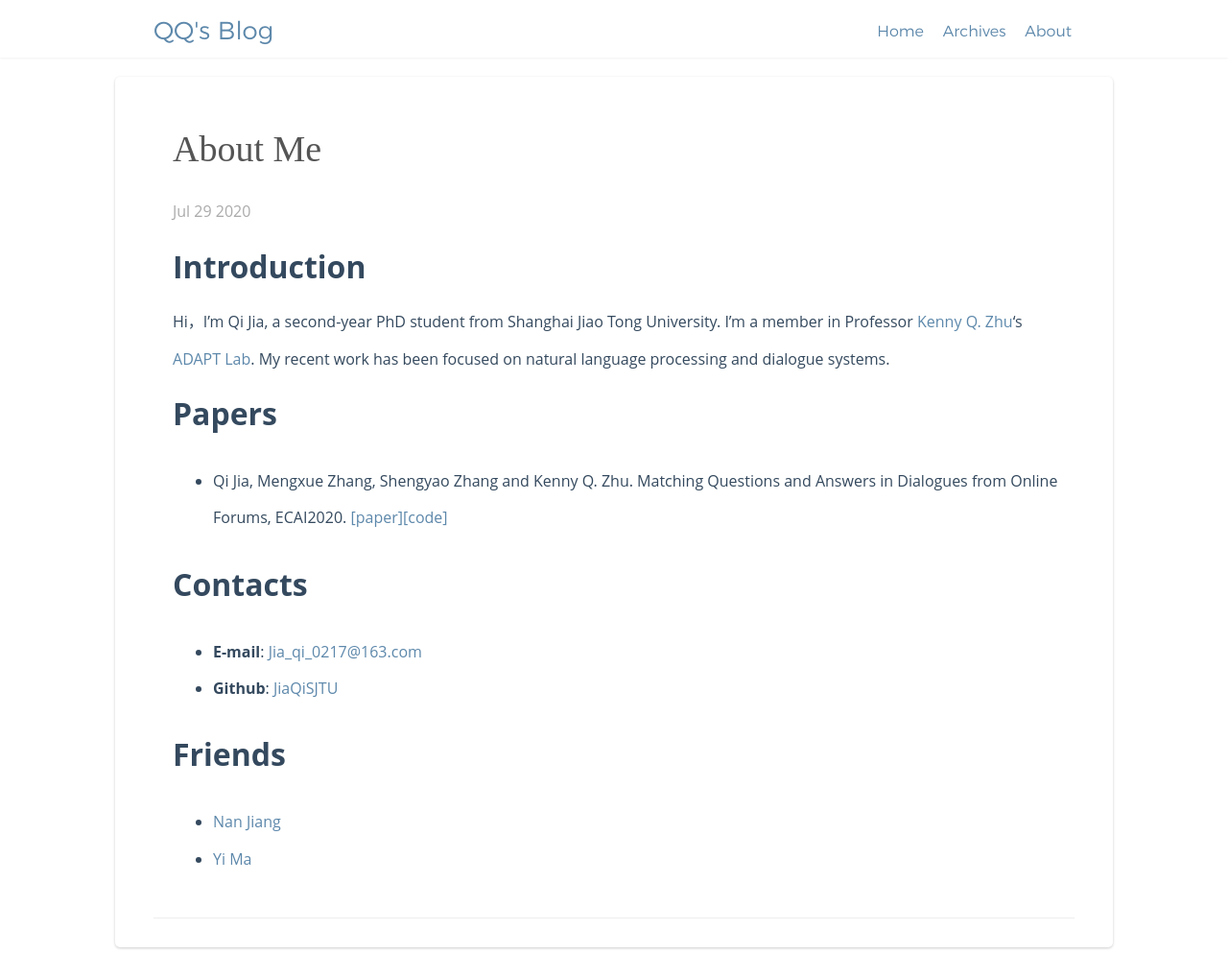
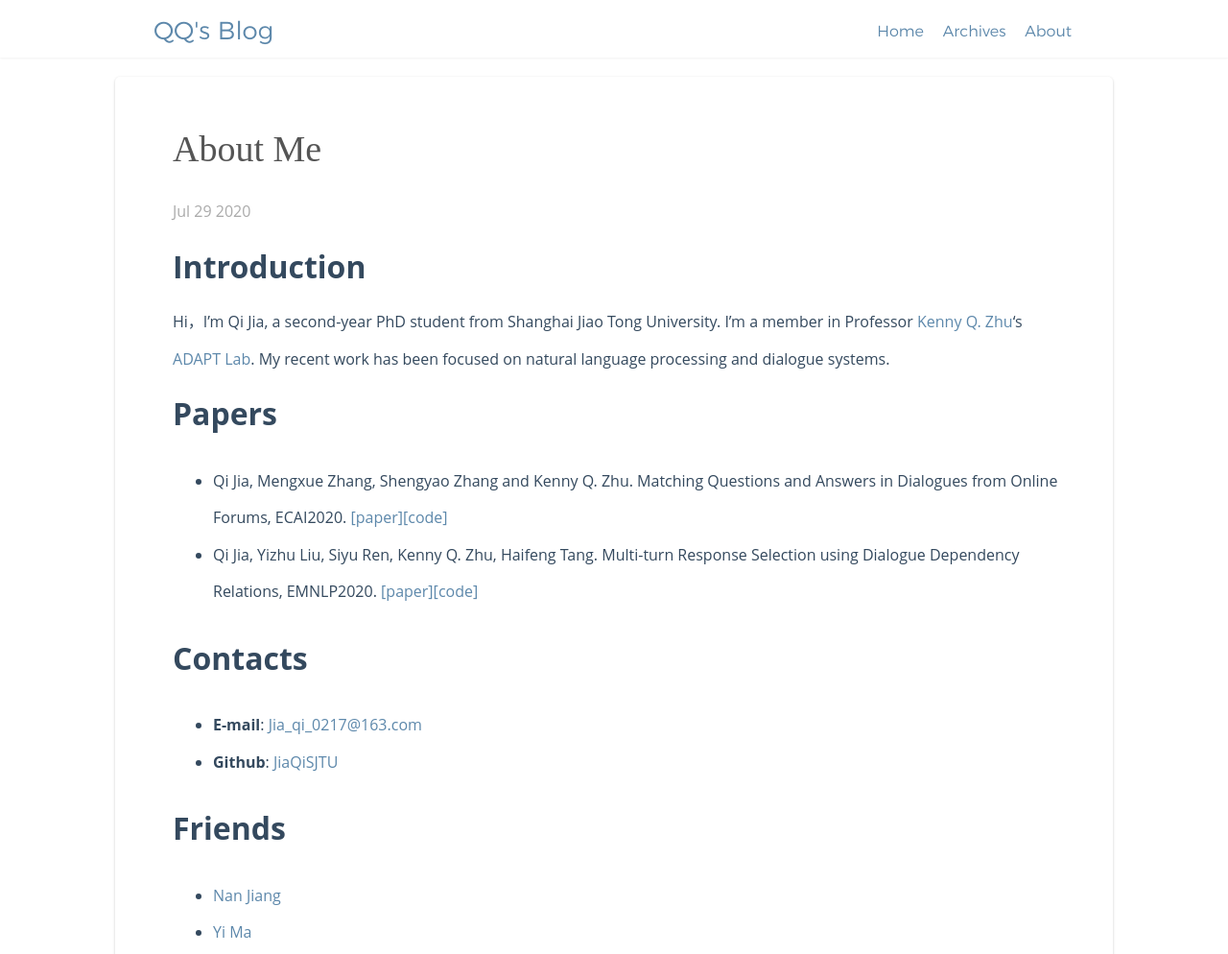
Before and after one commit to JiaQiSJTU/QiJia.github.io, a plain HTML site: page about/index.html in a window 1280 px wide. Shown: the top 994 px of the page at 96% size. Drawn offline with nearby package versions, Linux system fonts and the light colour scheme; some packages are replaced by stand-ins of ours; a web font is replaced by a local one.

Commit message:
Site updated: 2020-10-04 16:10:49

```diff
--- a/about/index.html
+++ b/about/index.html
@@ -50,7 +50,8 @@
     <div class="post-content">
         <h1 id="Introduction"><a href="#Introduction" class="headerlink" title="Introduction"></a>Introduction</h1><p>Hi，I’m Qi Jia, a second-year PhD student from Shanghai Jiao Tong University. I’m a member in Professor <a href="http://www.cs.sjtu.edu.cn/~kzhu/" target="_blank" rel="noopener">Kenny Q. Zhu</a>‘s <a href="https://adapt.seiee.sjtu.edu.cn/" target="_blank" rel="noopener">ADAPT Lab</a>. My recent work has been focused on natural language processing and dialogue systems.</p>
 <h1 id="Papers"><a href="#Papers" class="headerlink" title="Papers"></a>Papers</h1><ul>
-<li>Qi Jia, Mengxue Zhang, Shengyao Zhang and Kenny Q. Zhu. Matching Questions and Answers in Dialogues from Online Forums, ECAI2020. <a href="http://ecai2020.eu/papers/248_paper.pdf" target="_blank" rel="noopener">[paper]</a><a href="https://github.com/JiaQiSJTU/QAmatching" target="_blank" rel="noopener">[code]</a> </li>
+<li>Qi Jia, Mengxue Zhang, Shengyao Zhang and Kenny Q. Zhu. Matching Questions and Answers in Dialogues from Online Forums, ECAI2020. <a href="http://ebooks.iospress.nl/publication/55121" target="_blank" rel="noopener">[paper]</a><a href="https://github.com/JiaQiSJTU/QAmatching" target="_blank" rel="noopener">[code]</a> </li>
+<li>Qi Jia, Yizhu Liu, Siyu Ren, Kenny Q. Zhu, Haifeng Tang. Multi-turn Response Selection using Dialogue Dependency Relations, EMNLP2020. <a href="">[paper]</a><a href="https://github.com/JiaQiSJTU/ResponseSelection">[code]</a> </li>
 </ul>
 <h1 id="Contacts"><a href="#Contacts" class="headerlink" title="Contacts"></a>Contacts</h1><ul>
 <li><strong>E-mail</strong>: <a href="mailto:Jia_qi_0217@163.com">Jia_qi_0217@163.com</a></li>
--- a/sitemap.xml
+++ b/sitemap.xml
@@ -4,7 +4,7 @@
   <url>
     <loc>http://yoursite.com/about/index.html</loc>
 
-    <lastmod>2020-08-02T03:39:34.011Z</lastmod>
+    <lastmod>2020-10-04T08:09:26.461Z</lastmod>
 
   </url>
 
```
